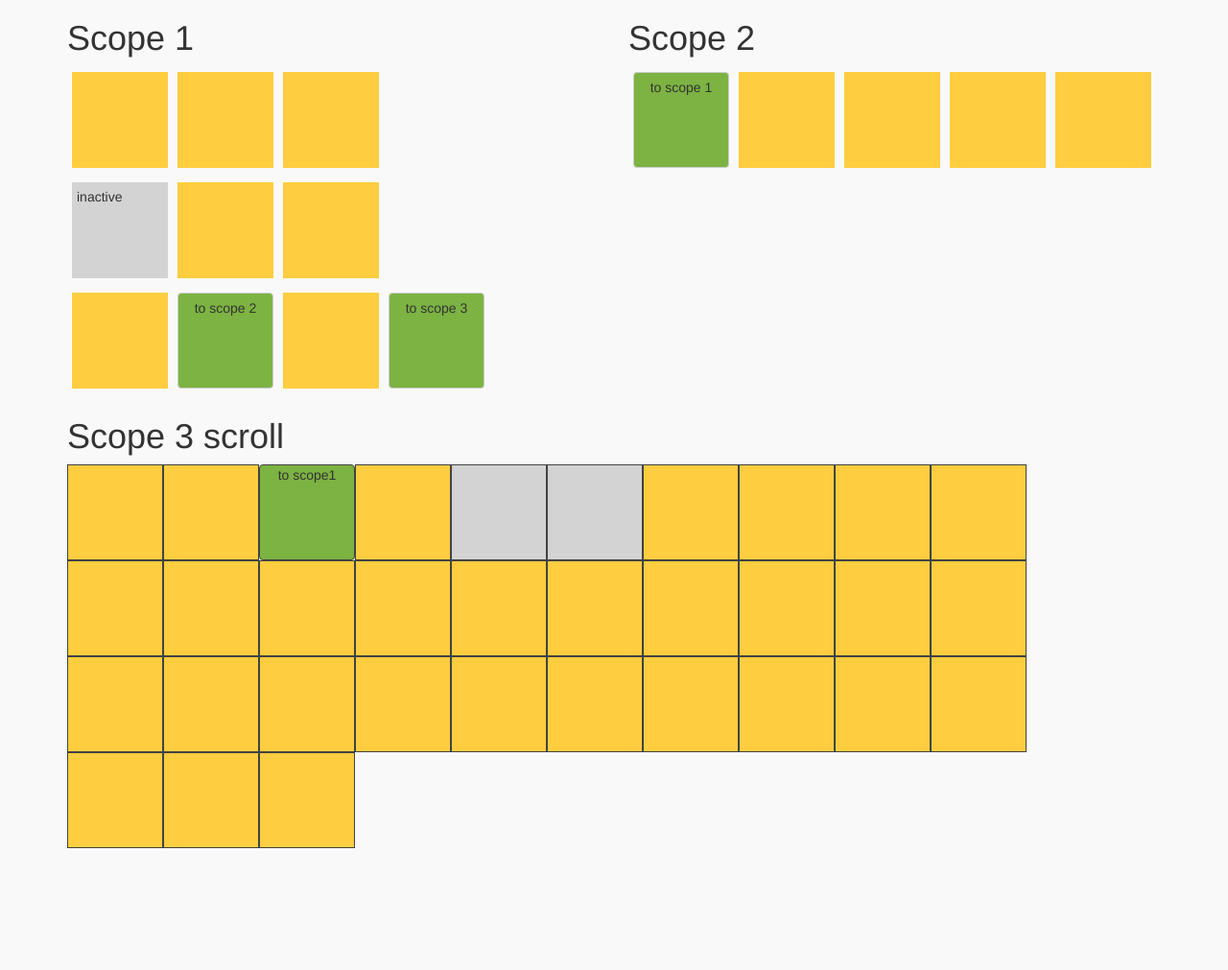
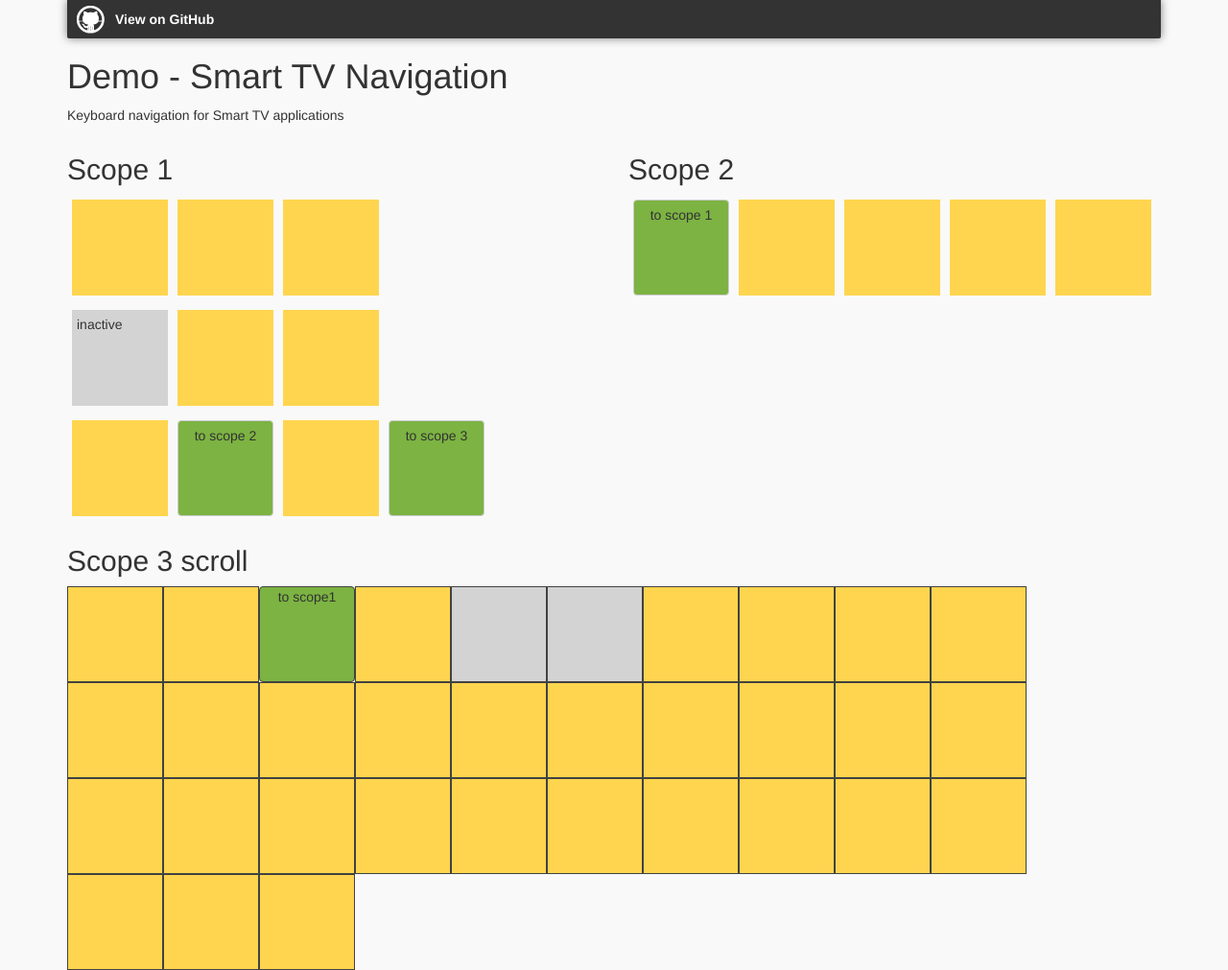
Before and after one commit to ahiipsa/navigation, a plain HTML site: page demo/navigation.html in a window 1280 px wide. Shown: the whole page at 96% size. Before the commit the page ends 884 px from the top, so only its background shows below. Drawn offline with nearby package versions, Linux system fonts and the light colour scheme.

Commit message:
update demo

```diff
--- a/demo/navigation.html
+++ b/demo/navigation.html
@@ -2,15 +2,26 @@
 <html>
 <head>
     <meta http-equiv="Content-Type" content="text/html; Charset=UTF-8"/>
-    <title>Navigation</title>
+    <title>Demo - Smart TV Navigation</title>
     <link rel="stylesheet" href="https://maxcdn.bootstrapcdn.com/bootstrap/3.3.2/css/bootstrap.min.css">
     <link rel="stylesheet" href="style.css"/>
 </head>
 <body ng-controller="MainCtrl">
     <div class="container">
+        <div class="row">
+            <div class="col-md-12">
+                  <a id="forkme_banner" href="https://github.com/ahiipsa/navigation">View on GitHub</a>
+            </div>
+        </div>
+        <div class="row">
+            <div class="col-md-12">
+                <h1>Demo - Smart TV Navigation</h1>
+                <p>Keyboard navigation for Smart TV applications </p>
+            </div>
+        </div>
         <div class="row example-1">
             <div class="col-md-6">
-                <h1>Scope 1</h1>
+                <h2>Scope 1</h2>
                 <div nv-scope="scope1" nv-scope-current>
                     <div class="block-container">
                         <div nv-el class="block yellow"></div>
@@ -32,7 +43,7 @@
                 </div>
             </div>
             <div class="col-md-6" >
-                <h1>Scope 2</h1>
+                <h2>Scope 2</h2>
                 <div nv-scope="scope2" class="example-1">
                     <div id="scope2-scope1" nv-el class="block green btn btn-default">to scope 1</div>
                     <div class="block yellow" nv-el></div>
@@ -44,7 +55,7 @@
         </div>
         <div class="row example-2">
             <div class="col-md-6">
-                <h1>Scope 3 scroll</h1>
+                <h2>Scope 3 scroll</h2>
                 <div id="scroll" nv-scope="scope3">
                     <div class="wide-container">
                         <div nv-el nv-el-current class="block yellow"></div>
--- a/demo/style.css
+++ b/demo/style.css
@@ -1,5 +1,17 @@
 body {
     background-color: #F9F9F9;
+}
+
+#forkme_banner {
+    display: block;
+    position: relative;
+    padding: 10px 50px 10px 50px;
+    color: #fff;
+    background: url('blacktocat.png') #333333 no-repeat 10px 50%;
+    font-weight: 700;
+    box-shadow: 0 0 10px rgba(0,0,0,.5);
+    border-bottom-left-radius: 2px;
+    border-bottom-right-radius: 2px;
 }
 
 .block-container {
@@ -63,11 +75,11 @@ body {
 }
 
 .orange {
-    background-color: orange;
+    background-color: #FFB74D;
 }
 
 .yellow {
-    background-color: #FFCD40;
+    background-color: #FFD54F;
 }
 
 .green {
```
Also changed, not shown: demo/blacktocat.png (added).
